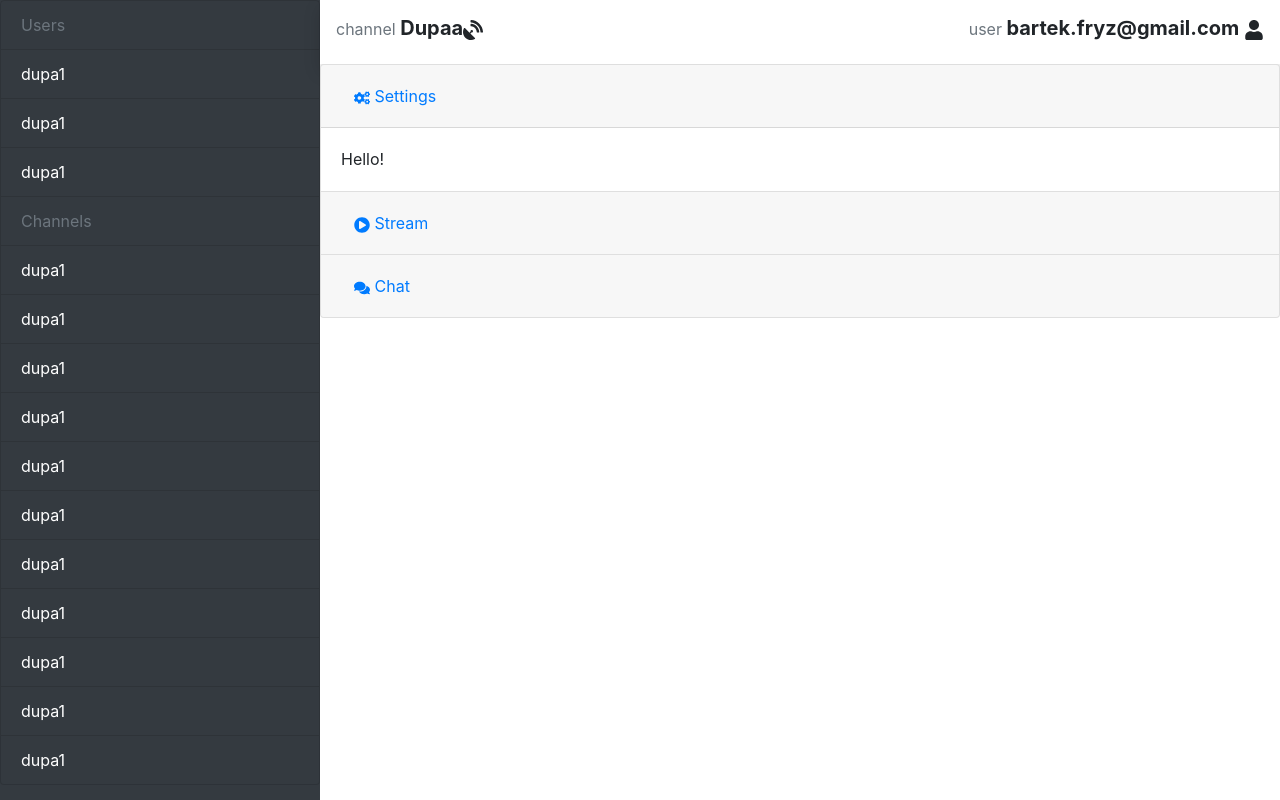
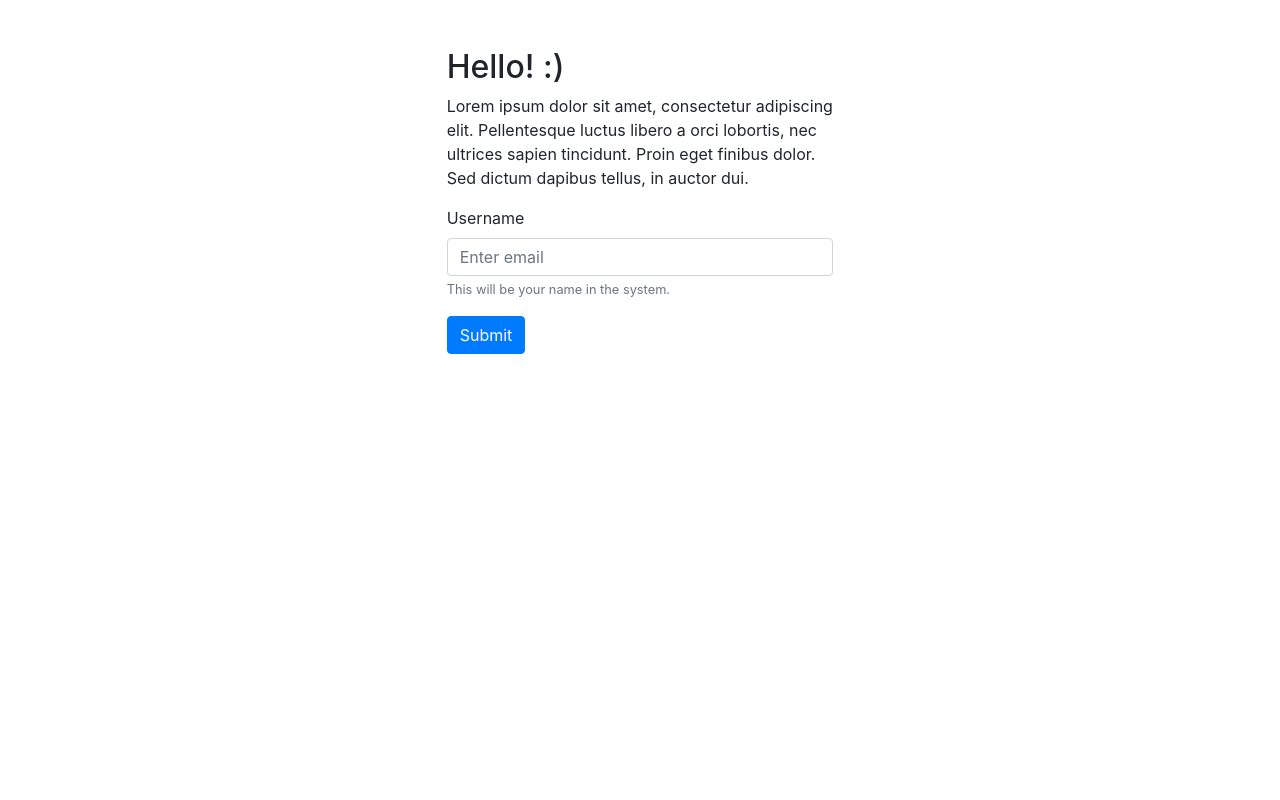
Before and after one commit to Fryzu/EngineeringThesisFrontend, a React (Create React App) app: page / in a window 1280 px wide. Built offline with nearby package versions, Linux system fonts and the light colour scheme.

Commit message:
Adds log in page

```diff
--- a/src/App.css
+++ /dev/null
@@ -1,3 +0,0 @@
-#bootstrap-overrides .scrollable {
-  overflow-y: scroll !important
-}
--- a/src/App.js
+++ b/src/App.js
@@ -1,13 +1,21 @@
-import React from 'react';
+import React, { Component } from 'react';
 import { Container, Row, Col } from 'react-bootstrap';
 import Sidebar from './components/sidebar/Sidebar';
 import Topbar from './components/topbar/Topbar';
 import Channel from './components/channel/Channel';
-import './App.css';
+import LoginPage from './components/Auth/LoginPage';
 
-function App() {
+class App extends Component {
+  state = {
+    loggedIn: false,
+  };
+
+  render() {
+    const { loggedIn } = this.state;
+
     return (
       <Container id="bootstrap-overrides" fluid>
+        {loggedIn ? (
           <Row style={{ height: '100vh' }}>
             <Col
               md={3}
@@ -19,8 +27,16 @@ function App() {
               <Channel />
             </Col>
           </Row>
+        ) : (
+          <LoginPage
+            onLogin={() => {
+              this.setState({ loggedIn: true });
+            }}
+          />
+        )}
       </Container>
     );
   }
+}
 
 export default App;
--- /dev/null
+++ b/src/components/Auth/LoginPage.js
@@ -0,0 +1,31 @@
+import React, { Component } from 'react';
+import { Button, Container, Form } from 'react-bootstrap';
+
+export default class LoginPage extends Component {
+  render() {
+    const { onLogin } = this.props;
+
+    return (
+      <Container className="col-md-4 mx-auto mt-5">
+        <h2>Hello! :)</h2>
+        <p>
+          Lorem ipsum dolor sit amet, consectetur adipiscing elit. Pellentesque
+          luctus libero a orci lobortis, nec ultrices sapien tincidunt. Proin
+          eget finibus dolor. Sed dictum dapibus tellus, in auctor dui.
+        </p>
+        <Form>
+          <Form.Group controlId="formBasicEmail">
+            <Form.Label>Username</Form.Label>
+            <Form.Control type="email" placeholder="Enter email" />
+            <Form.Text className="text-muted">
+              This will be your name in the system.
+            </Form.Text>
+          </Form.Group>
+          <Button onClick={onLogin} variant="primary" type="submit">
+            Submit
+          </Button>
+        </Form>
+      </Container>
+    );
+  }
+}
```
Also changed, not shown: .eslintrc.json. Lines whose indentation alone changed are shown as unchanged.
